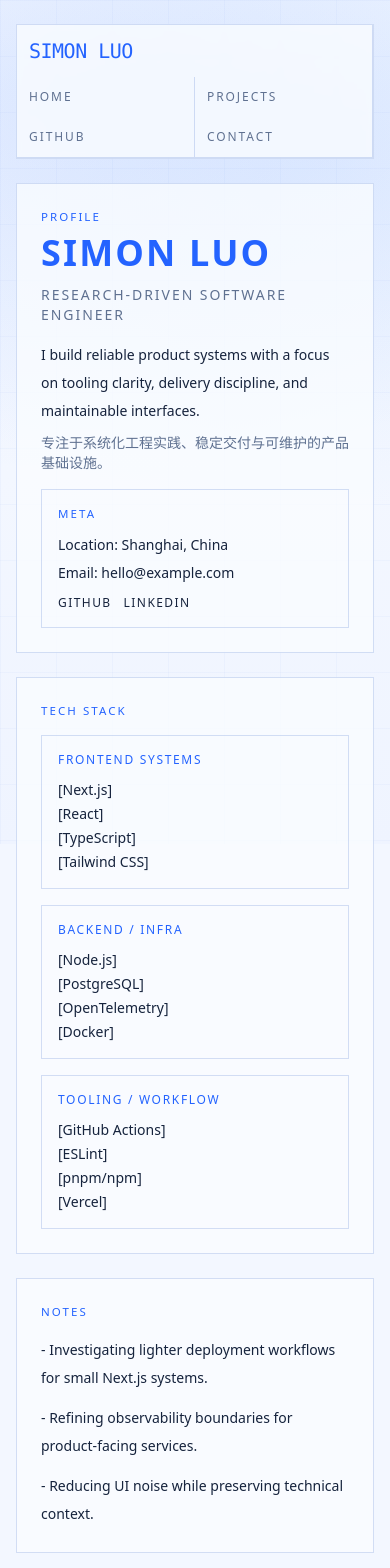
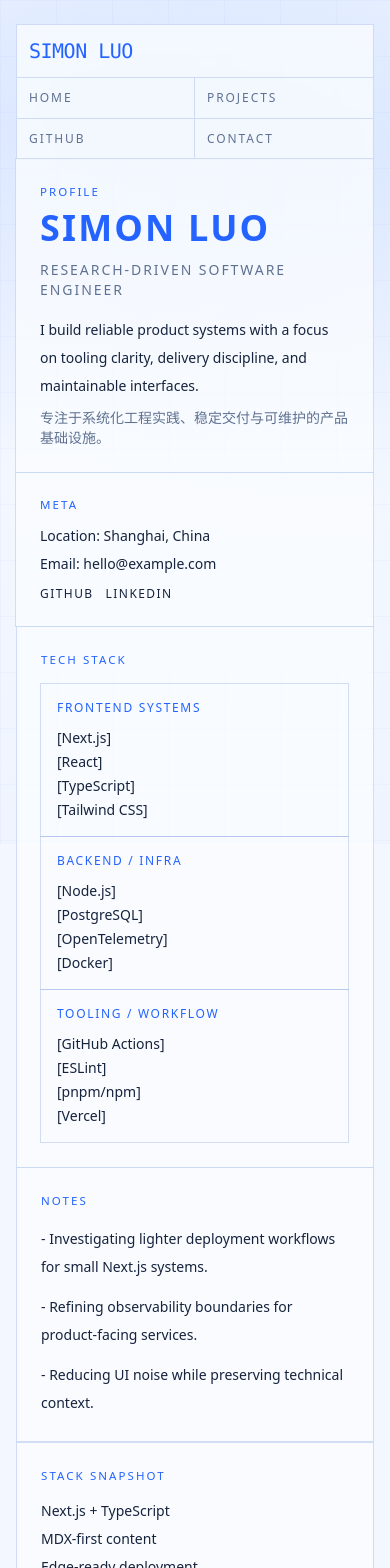
Before and after one commit to simon1uo/me, a Next.js app: page / in a window 390 px wide. Shown: the top 1568 px of the page. Built offline with nearby package versions, Linux system fonts and the light colour scheme.

Commit message:
feat: refine atlas panel seams and mobile nav borders

```diff
--- a/app/components/footer.tsx
+++ b/app/components/footer.tsx
@@ -1,6 +1,6 @@
 export default function Footer() {
   return (
-    <footer className="atlas-footer-index atlas-panel mt-12 px-4 py-4 text-xs text-[var(--atlas-muted)] sm:px-6">
+    <footer className="atlas-footer-index atlas-panel px-4 py-4 text-xs text-[var(--atlas-muted)] sm:px-6">
       <div className="flex flex-col gap-2 sm:flex-row sm:items-center sm:justify-between">
         <p className="uppercase tracking-[0.14em]">Archive Index</p>
         <div className="flex flex-wrap gap-4">
--- a/app/components/nav.tsx
+++ b/app/components/nav.tsx
@@ -10,15 +10,22 @@ const navItems = [
 export function Navbar() {
   return (
     <header className="atlas-panel atlas-nav overflow-hidden">
-      <div className="grid grid-cols-2 border-b border-[var(--atlas-border)] md:grid-cols-6">
-        <div className="atlas-slot col-span-2 border-r border-[var(--atlas-border)] px-3 py-3 md:col-span-2">
+      <div className="grid grid-cols-2 md:grid-cols-6">
+        <div className="atlas-slot col-span-2 border-b border-[var(--atlas-border)] px-3 py-3 md:col-span-2 md:border-r md:border-b-0">
           <p className="font-mono text-xl tracking-tight text-[var(--atlas-accent)]">
             SIMON LUO
           </p>
         </div>
-        {navItems.map((item) => {
-          const className =
-            'atlas-slot border-r border-[var(--atlas-border)] px-3 py-3 text-xs uppercase tracking-[0.16em] text-[var(--atlas-muted)] transition hover:text-[var(--atlas-accent)]'
+        {navItems.map((item, index) => {
+          const className = [
+            'atlas-slot px-3 py-3 text-xs uppercase tracking-[0.16em] text-[var(--atlas-muted)] transition hover:text-[var(--atlas-accent)]',
+            index % 2 === 0 ? 'border-r border-[var(--atlas-border)]' : '',
+            index >= 2 ? 'border-t border-[var(--atlas-border)]' : '',
+            index < navItems.length - 1 ? 'md:border-r md:border-[var(--atlas-border)]' : '',
+            'md:border-t-0',
+          ]
+            .filter(Boolean)
+            .join(' ')
 
           if (item.external) {
             return (
--- a/app/components/posts.tsx
+++ b/app/components/posts.tsx
@@ -35,7 +35,7 @@ export function ProjectList() {
   const projects = getProjects()
 
   return (
-    <div className="space-y-4">
+    <div className="atlas-stack">
       {projects.map((project) => (
         <ProjectArchiveRow key={project.slug} project={project} />
       ))}
@@ -57,7 +57,7 @@ export function FeaturedProjects() {
   }
 
   return (
-    <div className="space-y-3">
+    <div className="atlas-stack">
       {projects.map((project) => (
         <ProjectArchiveRow key={project.slug} project={project} />
       ))}
--- a/app/global.css
+++ b/app/global.css
@@ -72,6 +72,24 @@ body {
   border: 1px solid var(--atlas-border);
   background: var(--atlas-surface);
   backdrop-filter: blur(3px);
+}
+
+.atlas-stack {
+  display: flex;
+  flex-direction: column;
+}
+
+.atlas-stack > * + * {
+  margin-top: -1px;
+}
+
+.atlas-grid-stack {
+  gap: 0;
+}
+
+.atlas-grid-stack > * {
+  margin-top: -1px;
+  margin-left: -1px;
 }
 
 .atlas-label {
--- a/app/layout.tsx
+++ b/app/layout.tsx
@@ -54,10 +54,12 @@ export default function RootLayout({
     >
       <body className="antialiased">
         <div className="atlas-bg" aria-hidden="true" />
-        <main className="mx-auto flex min-h-screen w-full max-w-6xl flex-col px-4 pb-12 pt-6 sm:px-6 lg:px-10">
-          <Navbar />
-          <div className="atlas-reveal mt-6 flex-auto">{children}</div>
-          <Footer />
+        <main className="mx-auto flex min-h-screen w-full max-w-6xl flex-col px-4 py-6 sm:px-6 lg:px-10">
+          <div className="atlas-stack flex-auto">
+            <Navbar />
+            <div className="atlas-reveal flex-auto">{children}</div>
+            <Footer />
+          </div>
           <Analytics />
           <SpeedInsights />
         </main>
--- a/app/page.tsx
+++ b/app/page.tsx
@@ -4,9 +4,9 @@ import { siteConfig } from 'app/config/site'
 
 export default function Page() {
   return (
-    <section className="space-y-6">
-      <header className="atlas-panel grid gap-4 p-6 sm:grid-cols-[1.3fr_0.7fr]">
-        <div>
+    <section className="atlas-stack">
+      <section className="atlas-grid-stack grid sm:grid-cols-[1.3fr_0.7fr]">
+        <header className="atlas-panel p-6">
           <p className="atlas-label">Profile</p>
           <h1 className="mt-2 text-4xl font-semibold uppercase tracking-[0.06em] text-[var(--atlas-accent)] sm:text-5xl">
             {siteConfig.name}
@@ -20,8 +20,8 @@ export default function Page() {
           <p className="mt-2 text-sm text-[var(--atlas-muted)]">
             {siteConfig.introCn}
           </p>
-        </div>
-        <div className="border border-[var(--atlas-border)] p-4 text-sm text-[var(--atlas-text)]">
+        </header>
+        <aside className="atlas-panel p-6 text-sm text-[var(--atlas-text)]">
           <p className="atlas-label">Meta</p>
           <p className="mt-3">Location: {siteConfig.location}</p>
           <p className="mt-2">Email: {siteConfig.email}</p>
@@ -43,12 +43,12 @@ export default function Page() {
               LinkedIn
             </a>
           </div>
-        </div>
-      </header>
+        </aside>
+      </section>
 
       <section className="atlas-panel p-6">
         <p className="atlas-label">Tech Stack</p>
-        <div className="mt-4 grid gap-4 md:grid-cols-3">
+        <div className="atlas-grid-stack mt-4 grid md:grid-cols-3">
           {siteConfig.stackGroups.map((group) => (
             <article
               key={group.title}
@@ -67,7 +67,7 @@ export default function Page() {
         </div>
       </section>
 
-      <section className="grid gap-4 md:grid-cols-2">
+      <section className="grid md:grid-cols-2">
         <article className="atlas-panel p-6">
           <p className="atlas-label">Notes</p>
           <ul className="mt-4 space-y-3 text-sm leading-7 text-[var(--atlas-text)]">
--- a/app/projects/[slug]/page.tsx
+++ b/app/projects/[slug]/page.tsx
@@ -69,7 +69,7 @@ export default async function ProjectPage({ params }: { params: Params }) {
     : []
 
   return (
-    <section className="space-y-4">
+    <section className="atlas-stack">
       <script
         type="application/ld+json"
         suppressHydrationWarning
--- a/app/projects/page.tsx
+++ b/app/projects/page.tsx
@@ -7,7 +7,7 @@ export const metadata = {
 
 export default function ProjectsPage() {
   return (
-    <section className="space-y-4">
+    <section className="atlas-stack">
       <header className="atlas-panel p-6">
         <p className="atlas-label">Project Archive</p>
         <h1 className="mt-2 text-3xl uppercase tracking-[0.08em] text-[var(--atlas-accent)]">
```
